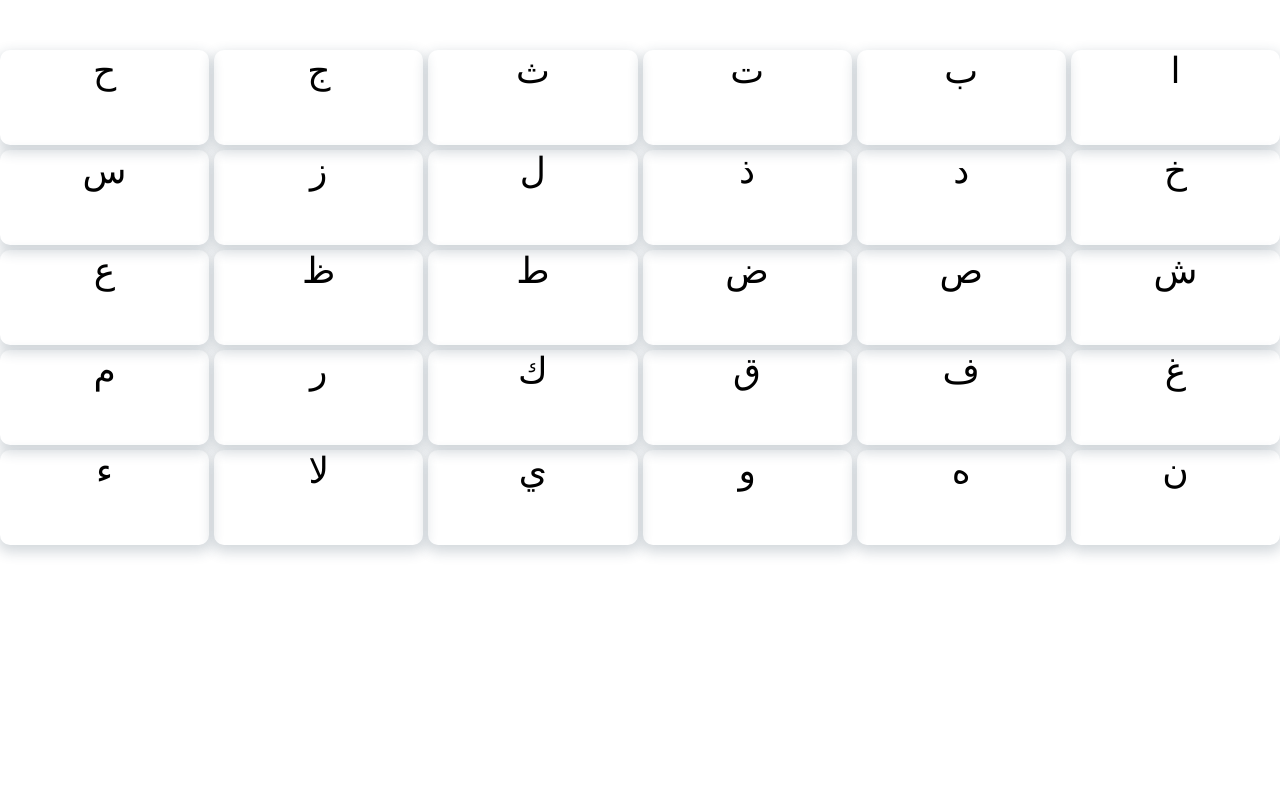
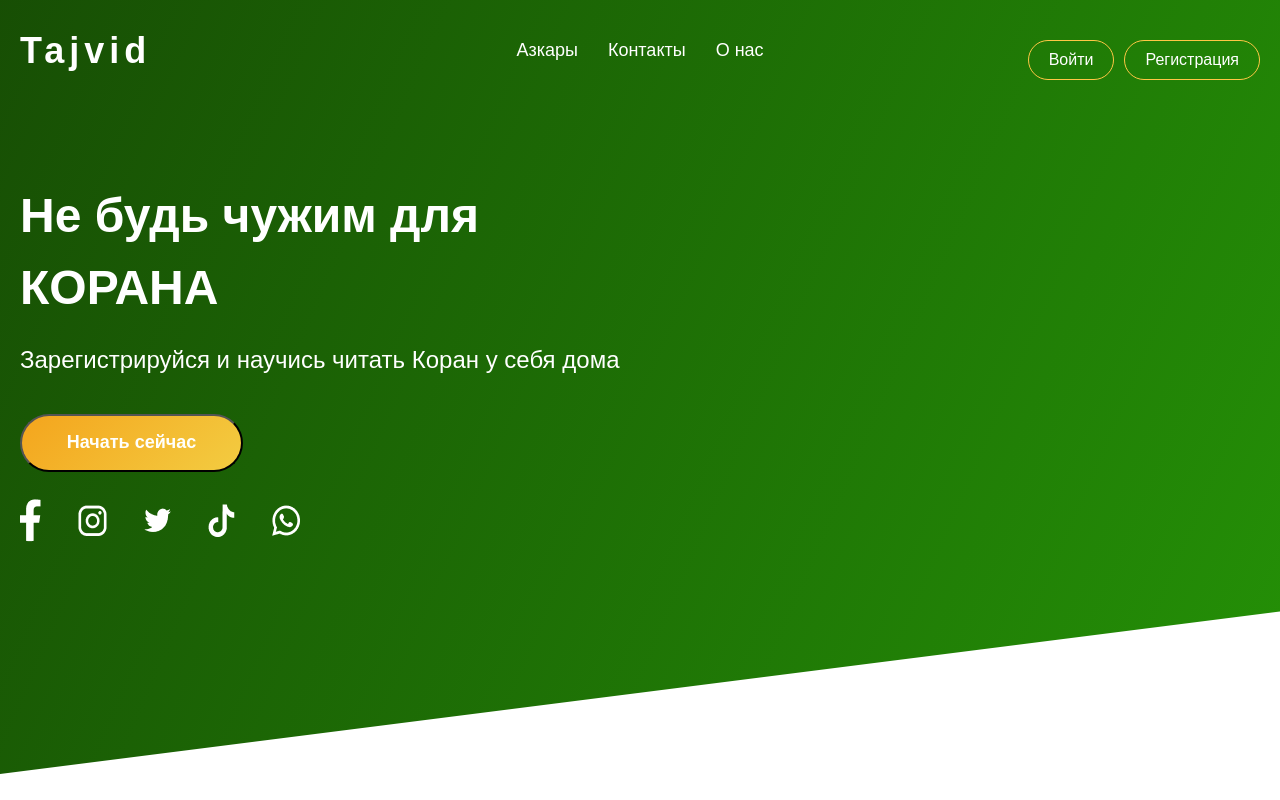
Before and after one commit to MintuevMR/tajweed-front, a React (Vite) app: page / in a window 1280 px wide. Built offline with nearby package versions, Linux system fonts and the light colour scheme; a web font is replaced by a local one.

Commit message:
change header

```diff
--- a/src/App.tsx
+++ b/src/App.tsx
@@ -1,6 +1,7 @@
 import { Routes, Route } from "react-router-dom";
 import NotFound from "./pages/NotFound";
-import Temp from "./pages/Temp";
+// import Temp from "./pages/Temp";
+import Header from "./components/Header";
 
 import "./App.css";
 
@@ -8,7 +9,8 @@ function App() {
   return (
     <>
       <Routes>
-        <Route path="/" element={<Temp/>} />
+        {/* <Route path="/" element={<Temp/>} /> */}
+        <Route path="/" element={<Header/>} />
         <Route path="*" element={<NotFound />} />
       </Routes>
     </>
--- /dev/null
+++ b/src/components/Header/header.module.css
@@ -0,0 +1,114 @@
+.container {
+  width: 100%;
+  display: flex;
+  justify-content: center;
+  align-items: flex-start;
+}
+
+.header {
+  position: absolute;
+  top: 0;
+  left: 0;
+  right: 0;
+  display: flex;
+  justify-content: center;
+  align-items: center;
+  padding: 20px;
+  color: #ffffff;
+}
+.plashkaSvg {
+  position: fixed;
+  top: 0;
+  left: 0;
+  z-index: -1;
+}
+
+.logo {
+  font-family: "Rubik", "Yanone Kaffeesatz", sans-serif;
+  font-size: 36px;
+  font-weight: bolder;
+  letter-spacing: 5px;
+  margin-right: 20px;
+  position: absolute;
+  top: 30px;
+  left: 20px;
+}
+
+.navList {
+  display: flex;
+  justify-content: center;
+  list-style: none;
+  padding: 0;
+  margin-top: 20px;
+}
+
+.navList li {
+  margin-right: 30px;
+}
+
+.navList li:last-child {
+  margin-right: 0;
+}
+
+.buttons {
+  display: flex;
+  position: absolute;
+  top: 40px;
+  right: 20px;
+}
+.loginButton,
+.registerButton {
+  margin-left: 10px;
+  padding: 10px 20px;
+  font-size: 16px;
+  background-color: transparent;
+  color: #ffffff;
+  border: 1px solid #ffc745;
+  border-radius: 30px;
+  cursor: pointer;
+}
+.loginButton:hover,
+.registerButton:hover {
+  background: linear-gradient(130deg, #f4a51d, #f3cc41);
+}
+.slogan {
+  font-family: "Rubik", "Yanone Kaffeesatz", sans-serif;
+  font-size: 48px;
+  color: white;
+  font-weight: bolder;
+  width: 650px;
+  line-height: 72px;
+  margin-right: 20px;
+  position: absolute;
+  top: 180px;
+  left: 20px;
+}
+.slogan div {
+  color: #fff;
+  font-family: "Rubik", "Yanone Kaffeesatz", sans-serif;
+  font-size: 24px;
+  font-style: unset;
+  font-weight: 1; /* Update font-weight to a lighter value */
+  line-height: 72px;
+}
+
+.slogan button {
+  width: 223px;
+  height: 58px;
+  flex-shrink: 0;
+  border-radius: 64px;
+  background: linear-gradient(138deg, #f4a51d 0%, #f3cc41 100%);
+  color: #fffffc;
+  text-align: center;
+  font-family: "Rubik", "Yanone Kaffeesatz", sans-serif;
+  font-size: 18px;
+  font-style: normal;
+  font-weight: 700;
+  line-height: normal;
+  margin-bottom: 70px;
+}
+.slogan > img {
+  position: absolute;
+  bottom: 0;
+  left: 0;
+}
--- a/src/components/Header/index.tsx
+++ b/src/components/Header/index.tsx
@@ -1,9 +1,56 @@
-import React from 'react'
+import React from "react";
+import styles from "./header.module.css";
+import socialIcons from "../../assets/icons.png"
 
-const index = () => {
+const Header = () => {
   return (
-    <div>index</div>
-  )
-}
+    <div className={styles.container}>
+      <header className={styles.header}>
+        <div className={styles.logo}>Tajvid</div>
+        <nav className={styles.nav}>
+          <ul className={styles.navList}>
+            <li>Азкары</li>
+            <li>Контакты</li>
+            <li>О нас</li>
+          </ul>
+        </nav>
+        <div className={styles.buttons}>
+          <button className={styles.loginButton}>Войти</button>
+          <button className={styles.registerButton}>Регистрация</button>
+        </div>
+        <svg
+          className={styles.plashkaSvg}
+          xmlns="http://www.w3.org/2000/svg"
+          width="1512"
+          height="774"
+          viewBox="0 0 1512 774"
+          fill="none"
+        >
+          <path d="M0 -1L1512 0V582L0 774V-1Z" fill="url(#paint0_linear_4_9)" />
+          <defs>
+            <linearGradient
+              id="paint0_linear_4_9"
+              x1="-147"
+              y1="-19.5"
+              x2="1512"
+              y2="702"
+              gradientUnits="userSpaceOnUse"
+            >
+              <stop stopColor="#164804" />
+              <stop offset="1" stopColor="#269907" />
+            </linearGradient>
+          </defs>
+        </svg>
+      </header>
+      <div className={styles.slogan}>Не будь чужим для КОРАНА
+        <div>Зарегистрируйся и научись читать Коран у себя дома</div>
+        <button> Начать сейчас</button>
+        <img src={socialIcons} alt="" />
 
-export default index
+
+      </div>
+    </div>
+  );
+};
+
+export default Header;
```
Also changed, not shown: src/assets/icons.png (added), src/components/Footer/footer.module.css (added).
